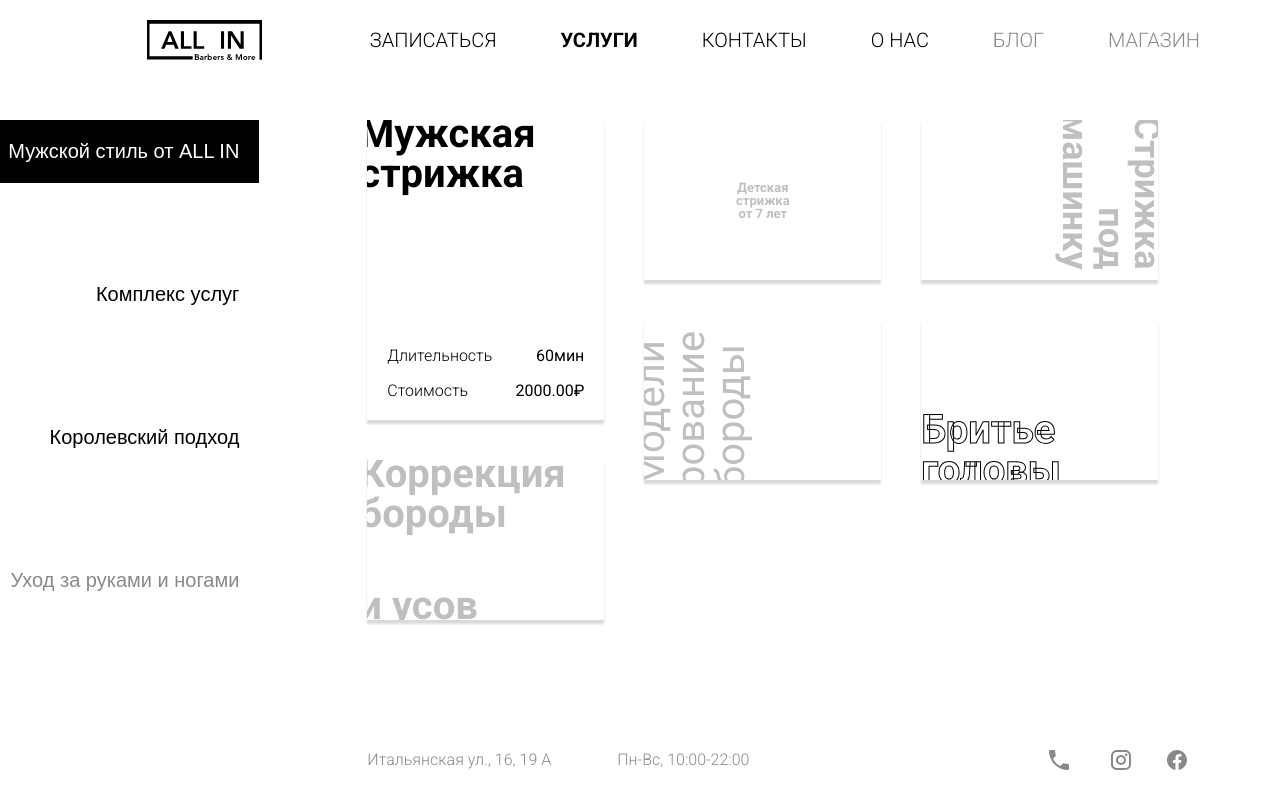
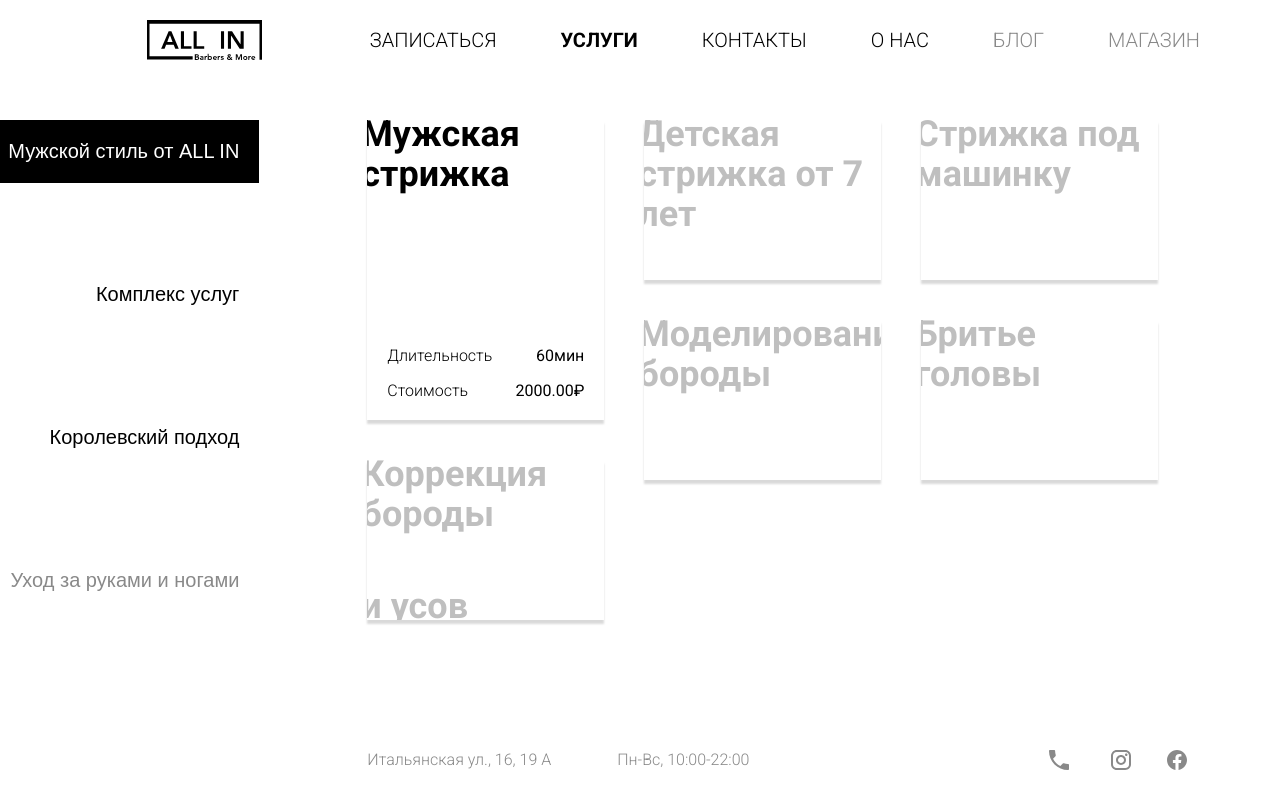
Before and after one commit to dmtrlv/all-in, a Next.js app: page / in a window 1280 px wide. Both pictures are taken after a click on the element "УСЛУГИ". Built offline with nearby package versions, Linux system fonts and the light colour scheme.

Commit message:
cards title style fix

```diff
--- a/components/Card/index.jsx
+++ b/components/Card/index.jsx
@@ -14,12 +14,6 @@ const propTypes = {
   active: PropTypes.bool.isRequired,
   id: PropTypes.number,
   onClick: PropTypes.func,
-  titlePos: PropTypes.string,
-  titleWeight: PropTypes.string,
-  titleSize: PropTypes.string,
-  titleMaxWidth: PropTypes.number,
-  titleAlign: PropTypes.string,
-  titleInvert: PropTypes.bool,
   withFullWidth: PropTypes.bool,
   content: PropTypes.string,
   className: PropTypes.string,
@@ -35,12 +29,6 @@ const defaultProps = {
   withTopGap: false,
   id: null,
   onClick: () => {},
-  titlePos: '',
-  titleWeight: '',
-  titleSize: '',
-  titleMaxWidth: null,
-  titleAlign: '',
-  titleInvert: false,
   withFullWidth: false,
   content: '',
   className: '',
@@ -58,12 +46,6 @@ const Card = ({
   active,
   id,
   onClick,
-  titlePos,
-  titleWeight,
-  titleSize,
-  titleMaxWidth,
-  titleAlign,
-  titleInvert,
   withFullWidth,
   content,
   className,
@@ -80,20 +62,12 @@ const Card = ({
     })}
     onClick={(e) => active ? () => {} : onClick(id, e)}
   >
-    <div className={cn(styles.titleBlock, {
-      [styles.center]: Boolean(titlePos === 'center'),
-    })}
+    <div className={styles.titleBlock}
     >
       <h2
         className={cn(styles.cardTitle, {
           [styles.active]: active,
-          [styles.invert]: titleInvert,
-          [styles[titlePos]]: Boolean(titlePos),
-          [styles[titleWeight]]: Boolean(titleWeight),
-          [styles[titleSize]]: Boolean(titleSize),
-          [styles[titleAlign]]: Boolean(titleAlign),
         })}
-        style={{ maxWidth: `${titleMaxWidth}px` }}
       >
         {title}
         {extraTitle ? (
--- a/components/Card/style.module.css
+++ b/components/Card/style.module.css
@@ -59,11 +59,6 @@
   position: relative;
   height: 160px;
   width: 100%;
-
-  &.center {
-    display: flex;
-    align-items: center;
-  }
 }
 
 .cardTitle {
@@ -71,6 +66,11 @@
   font-weight: normal;
   width: 100%;
   position: relative;
+  top: -6px;
+  left: -6px;
+  font-weight: 900;
+  font-size: 36px;
+  line-height: 40px;
 
   .extraTitle {
     margin: 52px 0 0 0;
@@ -78,80 +78,6 @@
 
   &.active {
     color: black;
-  }
-
-  &.invert {
-    color: white;
-    -webkit-text-stroke: 1px black;
-  }
-
-  /* position */
-  &.leftTop {
-    top: -6px;
-    left: -8px;
-  }
-
-  &.rightTop {
-    display: flex;
-    transform: rotate(90deg);
-    top: 0;
-    left: 130px;
-  }
-
-  &.center {
-    margin: 0 auto;
-  }
-
-  &.bottomLeft {
-    top: 29px;
-    left: -32px;
-    transform: rotate(-90deg);
-    word-break: break-word;
-  }
-
-  &.bottom {
-    top: 90px
-  }
-
-  /* align */
-  &.alignRight {
-    text-align: right;
-  }
-
-  &.alignCenter {
-    text-align: center;
-  }
-
-  /* font-weight */
-  &.bold {
-    font-weight: 900;
-  }
-
-  /* font-size */
-
-  &.extraLg {
-    font-size: 78px;
-    line-height: 78px;
-  }
-
-  &.large {
-    font-size: 40px;
-    line-height: 40px
-  }
-
-  &.medium {
-    font-size: 36px;
-    line-height: 36px;
-  }
-
-  &.normal {
-    font-size: 25px;
-    line-height: 25px;
-  }
-
-  &.small {
-    font-size: 13px;
-    line-height: 13px;
   }
 }
 
--- a/content/serviceContent.js
+++ b/content/serviceContent.js
@@ -13,12 +13,6 @@ const content = {
           time: '60',
           price: '2000.00',
           withTopGap: false,
-          titlePos: 'leftTop',
-          titleWeight: 'bold',
-          titleSize: 'large',
-          titleMaxWidth: 180,
-          titleAlign: null,
-          titleInvert: false,
         },
         {
           id: 2,
@@ -27,28 +21,16 @@ const content = {
           time: '30',
           price: '1000.00',
           withTopGap: true,
-          titlePos: 'leftTop',
-          titleWeight: 'bold',
-          titleSize: 'large',
-          titleMaxWidth: 180,
-          titleAlign: null,
-          titleInvert: false,
         },
       ],
       [
         {
           id: 3,
-          title: ' Детская стрижка от 7 лет',
+          title: 'Детская стрижка от 7 лет',
           extraTitle: '',
           time: '60',
           price: '1500.00',
           withTopGap: false,
-          titlePos: 'center',
-          titleWeight: 'bold',
-          titleSize: 'small',
-          titleMaxWidth: 66,
-          titleAlign: 'alignCenter',
-          titleInvert: false,
         },
         {
           id: 4,
@@ -57,12 +39,6 @@ const content = {
           time: '30',
           price: '1500.00',
           withTopGap: true,
-          titlePos: 'bottomLeft',
-          titleWeight: null,
-          titleSize: 'large',
-          titleMaxWidth: 158,
-          titleAlign: null,
-          titleInvert: false,
         },
       ],
       [
@@ -73,12 +49,6 @@ const content = {
           time: '30',
           price: '1000.00',
           withTopGap: false,
-          titlePos: 'rightTop',
-          titleWeight: 'bold',
-          titleSize: 'medium',
-          titleMaxWidth: 120,
-          titleAlign: 'alignRight',
-          titleInvert: false,
         },
         {
           id: 6,
@@ -87,12 +57,6 @@ const content = {
           time: '60',
           price: '2000.00',
           withTopGap: true,
-          titlePos: 'bottom',
-          titleWeight: 'bold',
-          titleSize: 'large',
-          titleMaxWidth: 152,
-          titleAlign: null,
-          titleInvert: true,
         },
       ],
     ],
@@ -115,12 +79,6 @@ const content = {
           time: '90',
           price: '2600.00',
           withTopGap: false,
-          titlePos: 'center',
-          titleWeight: 'bold',
-          titleSize: 'small',
-          titleMaxWidth: 140,
-          titleAlign: 'alignCenter',
-          titleInvert: false,
         },
       ],
       [
@@ -131,12 +89,6 @@ const content = {
           time: '75',
           price: '3000.00',
           withTopGap: false,
-          titlePos: 'leftTop',
-          titleWeight: null,
-          titleSize: 'large',
-          titleMaxWidth: 108,
-          titleAlign: null,
-          titleInvert: false,
         },
       ],
       [
@@ -147,12 +99,6 @@ const content = {
           time: '60',
           price: '1600.00',
           withTopGap: false,
-          titlePos: 'rightTop',
-          titleWeight: 'bold',
-          titleSize: 'normal',
-          titleMaxWidth: 108,
-          titleAlign: 'alignRight',
-          titleInvert: false,
         },
       ],
     ],
@@ -177,12 +123,6 @@ const content = {
           extraTitle: '',
           withFullWidth: true,
           withTopGap: false,
-          titlePos: 'leftTop',
-          titleWeight: 'bold',
-          titleSize: 'extraLg',
-          titleMaxWidth: 541,
-          titleAlign: 'alignRight',
-          titleInvert: false,
         },
       ],
       [
@@ -194,12 +134,6 @@ const content = {
           time: '60',
           price: '2000.00',
           withTopGap: false,
-          titlePos: 'bottom',
-          titleWeight: 'bold',
-          titleSize: 'large',
-          titleMaxWidth: 108,
-          titleAlign: 'alignRight',
-          titleInvert: false,
           withRightGap: true,
         },
 
@@ -210,12 +144,6 @@ const content = {
           time: '60',
           price: '1600.00',
           withTopGap: false,
-          titlePos: 'leftTop',
-          titleWeight: 'bold',
-          titleSize: 'large',
-          titleMaxWidth: 108,
-          titleAlign: 'alignRight',
-          titleInvert: false,
         },
       ],
     ],
@@ -230,12 +158,6 @@ const content = {
         time: '60',
         price: '2000.00',
         withTopGap: true,
-        titlePos: 'leftTop',
-        titleWeight: 'bold',
-        titleSize: 'large',
-        titleMaxWidth: 180,
-        titleAlign: null,
-        titleInvert: false,
       },
       {
         id: 2,
@@ -244,12 +166,6 @@ const content = {
         time: '30',
         price: '1000.00',
         withTopGap: true,
-        titlePos: 'leftTop',
-        titleWeight: 'bold',
-        titleSize: 'large',
-        titleMaxWidth: 180,
-        titleAlign: null,
-        titleInvert: false,
       },
 
       {
@@ -259,12 +175,6 @@ const content = {
         time: '60',
         price: '1500.00',
         withTopGap: true,
-        titlePos: 'center',
-        titleWeight: 'bold',
-        titleSize: 'small',
-        titleMaxWidth: 66,
-        titleAlign: 'alignCenter',
-        titleInvert: false,
       },
       {
         id: 4,
@@ -273,12 +183,6 @@ const content = {
         time: '30',
         price: '1500.00',
         withTopGap: true,
-        titlePos: 'bottomLeft',
-        titleWeight: null,
-        titleSize: 'large',
-        titleMaxWidth: 158,
-        titleAlign: null,
-        titleInvert: false,
       },
       {
         id: 5,
@@ -287,12 +191,6 @@ const content = {
         time: '30',
         price: '1000.00',
         withTopGap: true,
-        titlePos: 'rightTop',
-        titleWeight: 'bold',
-        titleSize: 'medium',
-        titleMaxWidth: 120,
-        titleAlign: 'alignRight',
-        titleInvert: false,
       },
       {
         id: 6,
@@ -301,12 +199,6 @@ const content = {
         time: '60',
         price: '2000.00',
         withTopGap: true,
-        titlePos: 'bottom',
-        titleWeight: 'bold',
-        titleSize: 'large',
-        titleMaxWidth: 152,
-        titleAlign: null,
-        titleInvert: true,
       },
     ],
 
@@ -325,12 +217,6 @@ const content = {
         time: '90',
         price: '2600.00',
         withTopGap: true,
-        titlePos: 'center',
-        titleWeight: 'bold',
-        titleSize: 'small',
-        titleMaxWidth: 140,
-        titleAlign: 'alignCenter',
-        titleInvert: false,
       },
       {
         id: 2,
@@ -339,12 +225,6 @@ const content = {
         time: '75',
         price: '3000.00',
         withTopGap: true,
-        titlePos: 'leftTop',
-        titleWeight: null,
-        titleSize: 'large',
-        titleMaxWidth: 108,
-        titleAlign: null,
-        titleInvert: false,
       },
       {
         id: 3,
@@ -353,12 +233,6 @@ const content = {
         time: '60',
         price: '1600.00',
         withTopGap: true,
-        titlePos: 'rightTop',
-        titleWeight: 'bold',
-        titleSize: 'normal',
-        titleMaxWidth: 108,
-        titleAlign: 'alignRight',
-        titleInvert: false,
       },
     ],
 
@@ -382,12 +256,6 @@ const content = {
         extraTitle: '',
         withFullWidth: true,
         withTopGap: true,
-        titlePos: 'leftTop',
-        titleWeight: 'bold',
-        titleSize: 'extraLg',
-        titleMaxWidth: 541,
-        titleAlign: 'alignRight',
-        titleInvert: false,
       },
       {
         id: 2,
@@ -397,12 +265,6 @@ const content = {
         time: '60',
         price: '2000.00',
         withTopGap: true,
-        titlePos: 'bottom',
-        titleWeight: 'bold',
-        titleSize: 'large',
-        titleMaxWidth: 108,
-        titleAlign: 'alignRight',
-        titleInvert: false,
       },
       {
         id: 3,
@@ -411,12 +273,6 @@ const content = {
         time: '60',
         price: '1600.00',
         withTopGap: true,
-        titlePos: 'leftTop',
-        titleWeight: 'bold',
-        titleSize: 'large',
-        titleMaxWidth: 108,
-        titleAlign: 'alignRight',
-        titleInvert: false,
       },
     ],
     nails: null,
```
